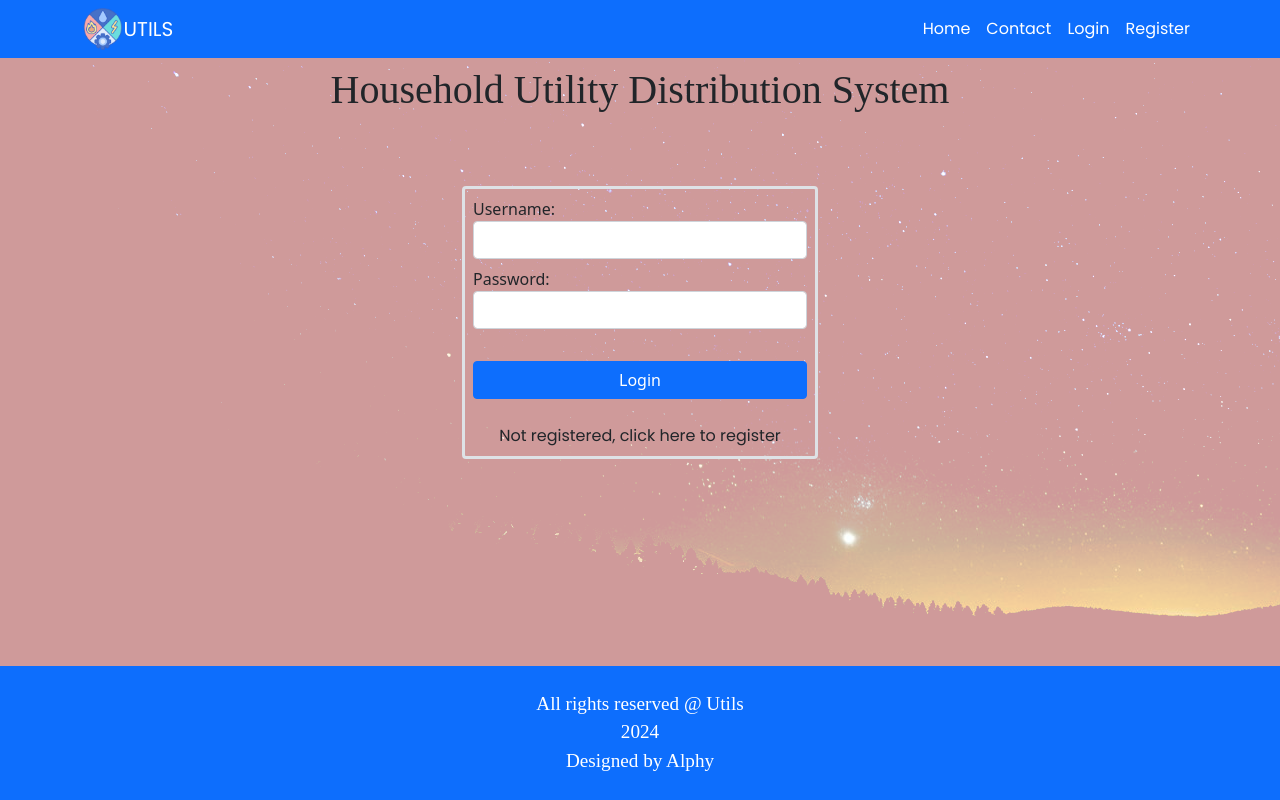
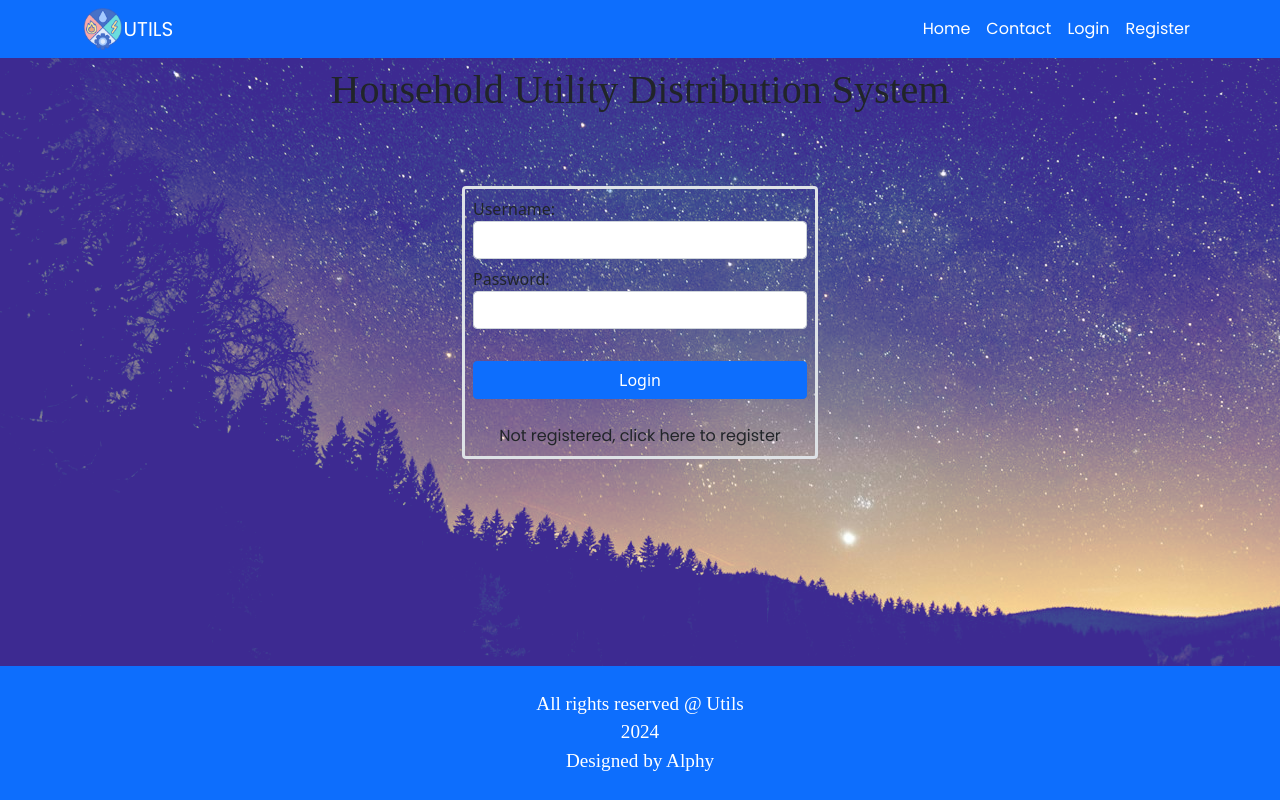
Before and after one commit to free20064u/utilityDistribution, a Django app: page / in a window 1280 px wide. Run offline with Django 5.2, Linux system fonts and the light colour scheme; some libraries are stand-ins or nearby versions; some web fonts are replaced.

Commit message:
blend color changed

```diff
--- a/base/static/base/bootstrap/css/myStyle.css
+++ b/base/static/base/bootstrap/css/myStyle.css
@@ -47,6 +47,6 @@ td{
 
 body{
   background-image: url('../../images/background-img2.jpg');
-  background-color: rgb(207, 154, 154);
-  background-blend-mode:lighten
+  background-color: rgb(61, 42, 145);
+  background-blend-mode:lighten;
 }
```
